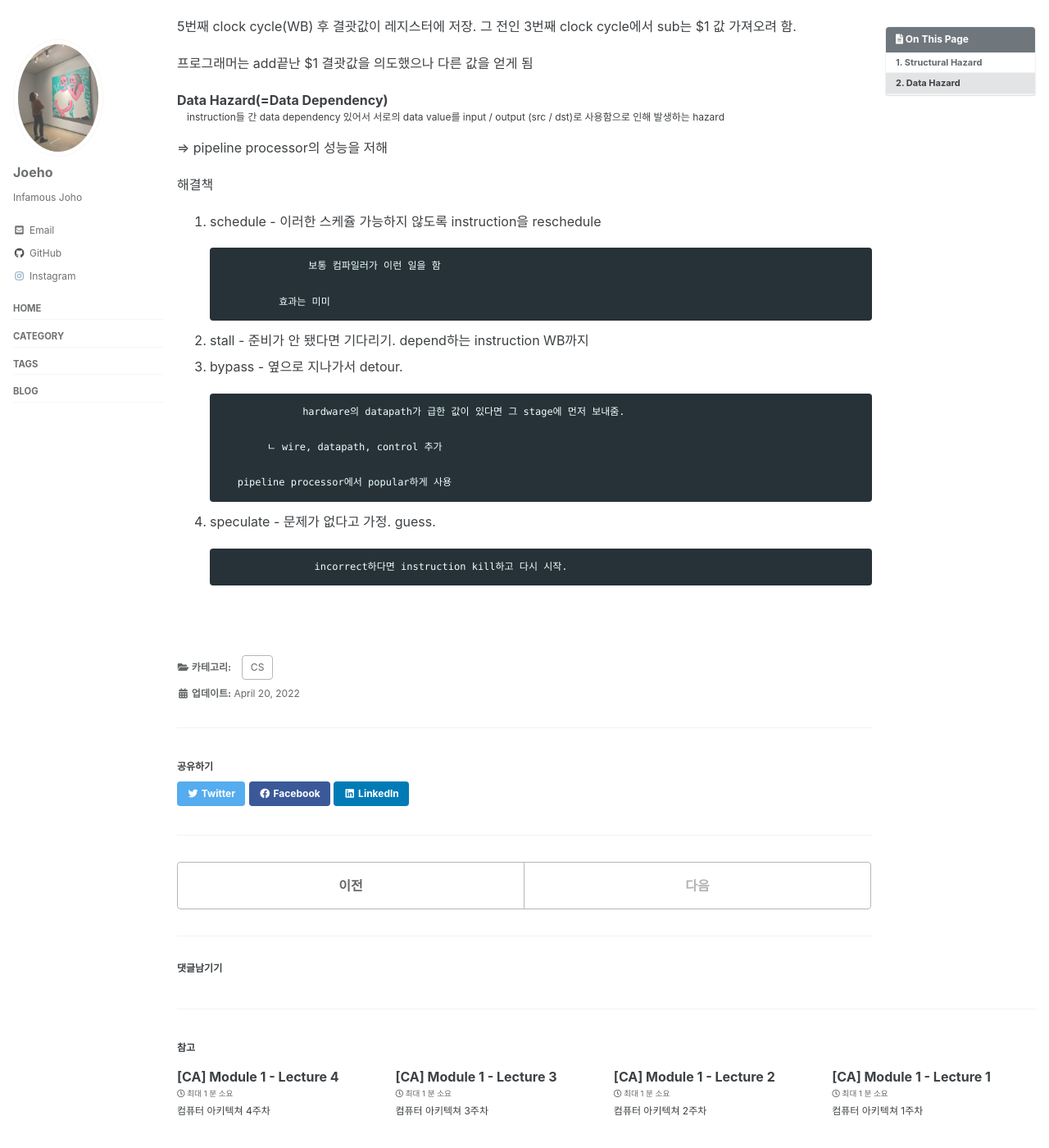
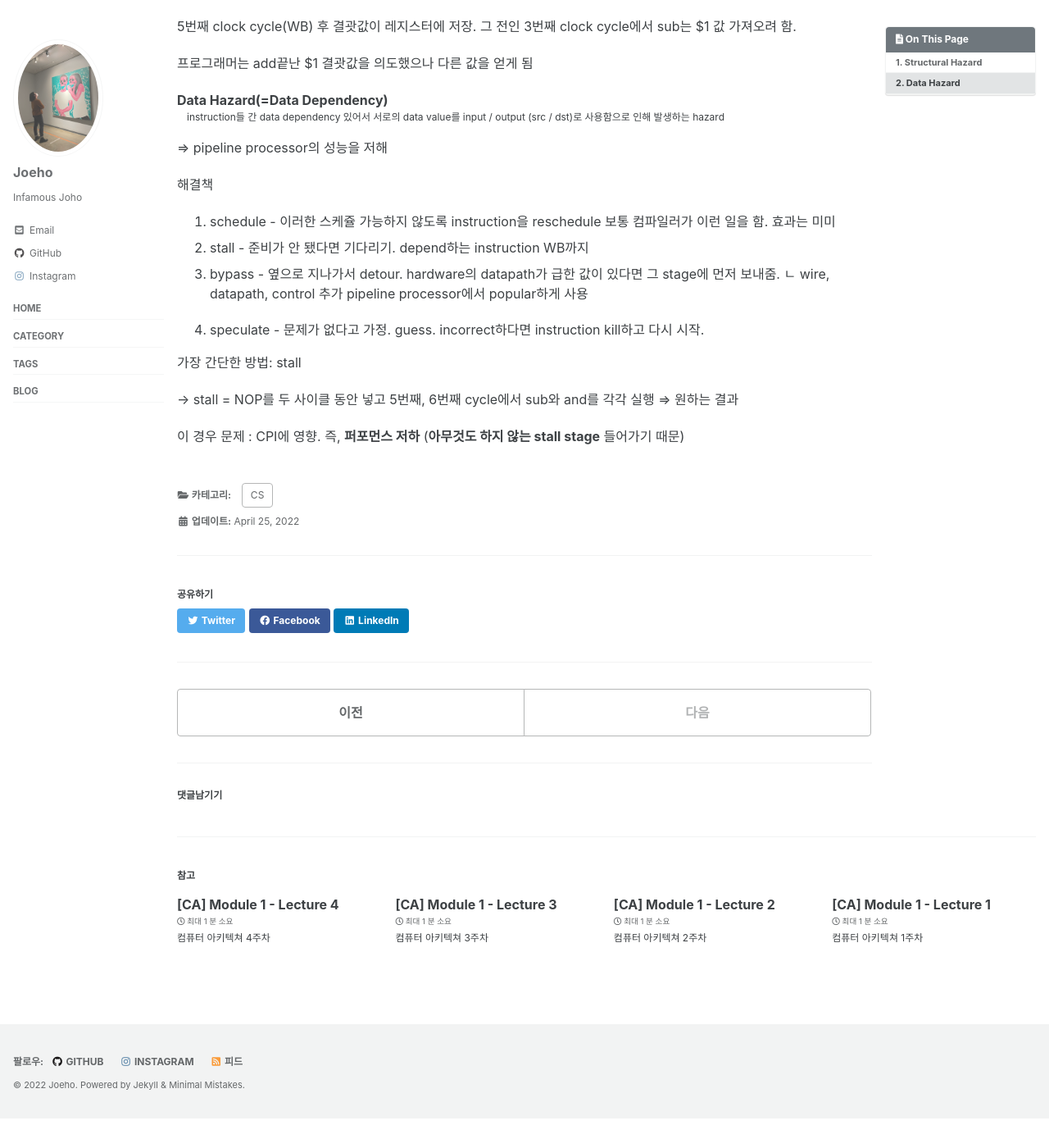
Before and after one commit to joeholee/joeholee.github.io, a Jekyll site: the page built from _posts/2022-03-31-ca-fifth.md, in a window 1280 px wide and 1400 px high, scrolled down 3116 px. Shown: the whole window at 82% size. Built offline with Jekyll 4.4.1, drawn with Linux system fonts in a browser that asks for light colours; cached includes are drawn as plain includes; some web fonts are replaced; comment, search, counter and statistics services are not loaded; after the commit the page ends 4480 px from its top, so only the background shows below that.

Commit message:
Update 2022-03-31-ca-fifth.md

```diff
--- a/_posts/2022-03-31-ca-fifth.md
+++ b/_posts/2022-03-31-ca-fifth.md
@@ -13,7 +13,7 @@ toc: true
 toc_sticky: true
 
 date: 2022-03-31
-last_modified_at: 2022-04-20
+last_modified_at: 2022-04-25
 ---
 
 # 1. Structural Hazard
@@ -157,22 +157,19 @@ Data Hazard(=Data Dependency)
 해결책
 
 1. schedule - 이러한 스케쥴 가능하지 않도록 instruction을 reschedule
+              보통 컴파일러가 이런 일을 함. 효과는 미미
+2. stall - 준비가 안 됐다면 기다리기. depend하는 instruction WB까지
+3. bypass - 옆으로 지나가서 detour.
+            hardware의 datapath가 급한 값이 있다면 그 stage에 먼저 보내줌.
+            ㄴ wire, datapath, control 추가
+            pipeline processor에서 popular하게 사용
 
-                      보통 컴파일러가 이런 일을 함
+4. speculate - 문제가 없다고 가정. guess.
+               incorrect하다면 instruction kill하고 다시 시작.
 
-                 효과는 미미
+가장 간단한 방법: stall
 
-2. stall - 준비가 안 됐다면 기다리기. depend하는 instruction WB까지
-4. bypass - 옆으로 지나가서 detour.
+→ stall = NOP를 두 사이클 동안 넣고 5번째, 6번째 cycle에서 sub와 and를 각각 실행 ⇒ 원하는 결과
 
-                     hardware의 datapath가 급한 값이 있다면 그 stage에 먼저 보내줌.
-
-               ㄴ wire, datapath, control 추가
-
-          pipeline processor에서 popular하게 사용
-
-1. speculate - 문제가 없다고 가정. guess.
-
-                       incorrect하다면 instruction kill하고 다시 시작.
-
+이 경우 문제 : CPI에 영향. 즉, **퍼포먼스 저하** (**아무것도 하지 않는 stall stage** 들어가기 때문)
 <br>
```
